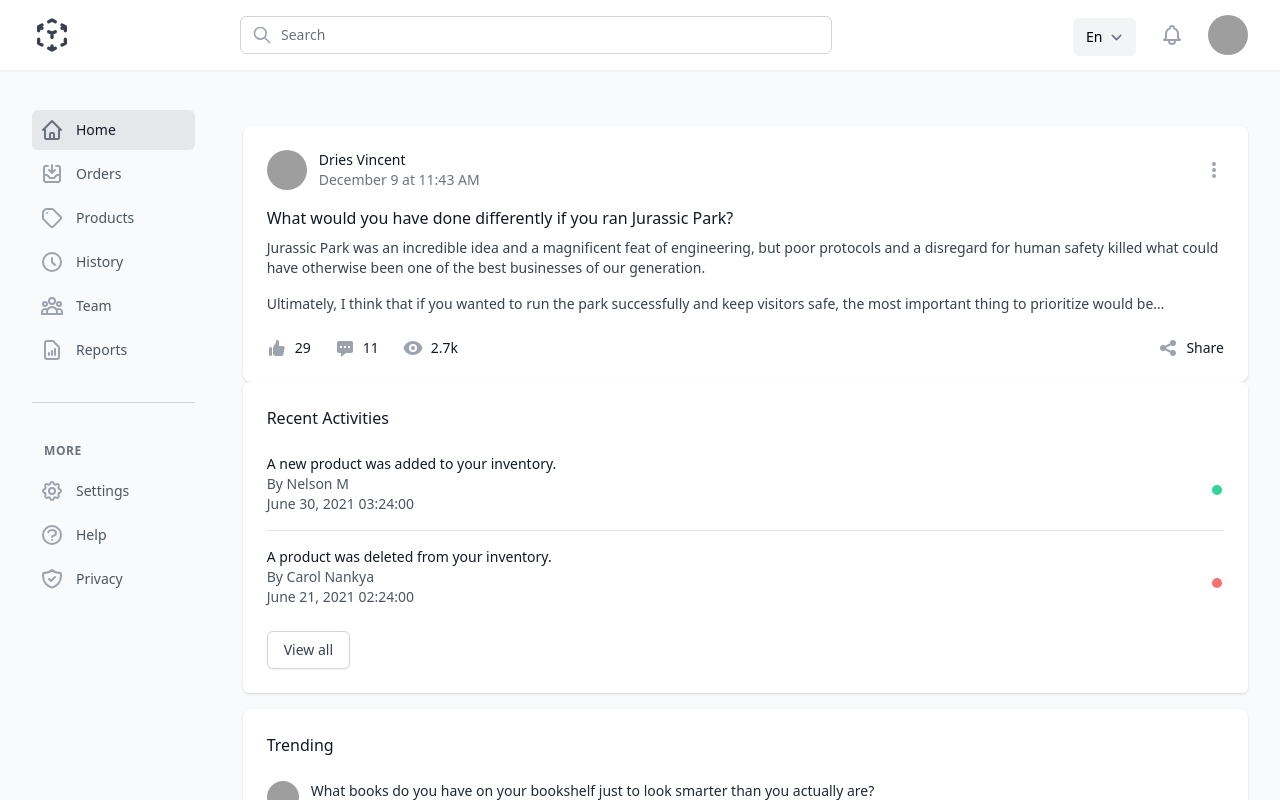
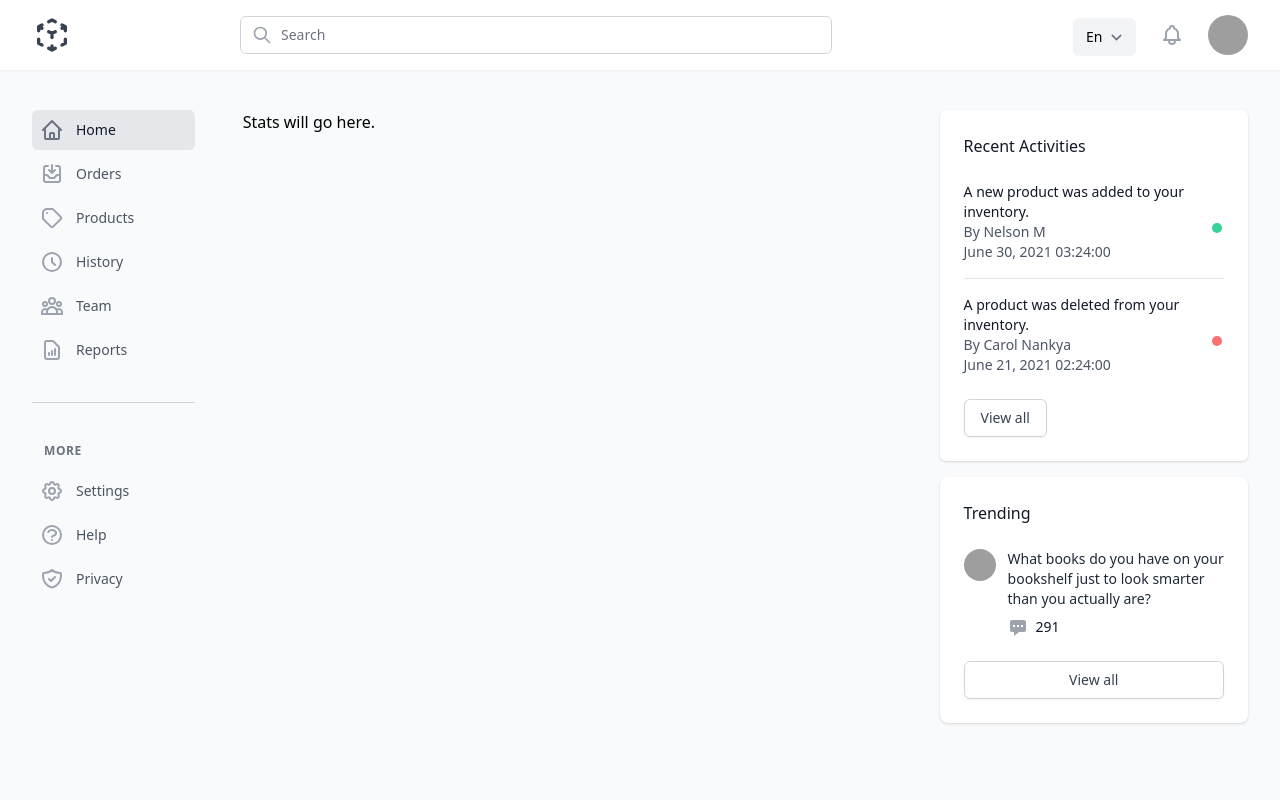
Before and after one commit to mwinel/ezziepos, a Next.js app: page / in a window 1280 px wide. Shown: the top 800 px of the page. Built offline with nearby package versions, Linux system fonts and the light colour scheme; grey boxes are pictures that could not be loaded.

Commit message:
Fix home page

```diff
--- a/pages/index.tsx
+++ b/pages/index.tsx
@@ -1,38 +1,6 @@
-import { Fragment } from "react";
-import { Menu, Transition } from "@headlessui/react";
-import {
-  ChatAltIcon,
-  CodeIcon,
-  DotsVerticalIcon,
-  EyeIcon,
-  ShareIcon,
-  StarIcon,
-  ThumbUpIcon,
-} from "@heroicons/react/solid";
+import { ChatAltIcon } from "@heroicons/react/solid";
 import Aside from "@components/ui/Aside";
 import RecentActivities from "@components/activities/RecentActivities";
-import classNames from "@common/classnames";
-
-const questions = [
-  {
-    id: "81614",
-    likes: "29",
-    replies: "11",
-    views: "2.7k",
-    author: {
-      name: "Dries Vincent",
-      imageUrl:
-        "https://images.unsplash.com/photo-1506794778202-cad84cf45f1d?ixlib=rb-1.2.1&ixid=eyJhcHBfaWQiOjEyMDd9&auto=format&fit=facearea&facepad=2&w=256&h=256&q=80",
-      href: "#",
-    },
-    date: "December 9 at 11:43 AM",
-    datetime: "2020-12-09T11:43:00",
-    href: "#",
-    title: "What would you have done differently if you ran Jurassic Park?",
-    body: "\n          <p>\n            Jurassic Park was an incredible idea and a magnificent feat of engineering, but poor protocols and a disregard for human safety killed what could have otherwise been one of the best businesses of our generation.\n          </p>\n          <p>\n            Ultimately, I think that if you wanted to run the park successfully and keep visitors safe, the most important thing to prioritize would be&hellip;\n          </p>\n        ",
-  },
-  // More questions...
-];
 
 const recentActivities = [
   {
@@ -68,181 +36,11 @@ const trendingPosts = [
 const Home = () => {
   return (
     <>
-      {/* Main */}
-      <main className="lg:col-span-9 xl:col-span-6">
-        {/* <Tabs tabs={tabs} id="demo-tabs" /> */}
-        <div className="mt-4">
-          <h1 className="sr-only">Recent questions</h1>
-          <ul className="space-y-4">
-            {questions.map((question) => (
-              <li
-                key={question.id}
-                className="bg-white px-4 py-6 shadow sm:p-6 sm:rounded-lg"
-              >
-                <article aria-labelledby={"question-title-" + question.id}>
-                  <div>
-                    <div className="flex space-x-3">
-                      <div className="flex-shrink-0">
-                        <img
-                          className="h-10 w-10 rounded-full"
-                          src={question.author.imageUrl}
-                          alt=""
-                        />
+      <div className="grid grid-cols-3 gap-10">
+        <div className="col-span-2">
+          <h2>Stats will go here.</h2>
         </div>
-                      <div className="min-w-0 flex-1">
-                        <p className="text-sm font-medium text-gray-900">
-                          <a
-                            href={question.author.href}
-                            className="hover:underline"
-                          >
-                            {question.author.name}
-                          </a>
-                        </p>
-                        <p className="text-sm text-gray-500">
-                          <a href={question.href} className="hover:underline">
-                            <time dateTime={question.datetime}>
-                              {question.date}
-                            </time>
-                          </a>
-                        </p>
-                      </div>
-                      <div className="flex-shrink-0 self-center flex">
-                        <Menu
-                          as="div"
-                          className="relative inline-block text-left"
-                        >
-                          {({ open }) => (
-                            <>
-                              <div>
-                                <Menu.Button className="-m-2 p-2 rounded-full flex items-center text-gray-400 hover:text-gray-600">
-                                  <span className="sr-only">Open options</span>
-                                  <DotsVerticalIcon
-                                    className="h-5 w-5"
-                                    aria-hidden="true"
-                                  />
-                                </Menu.Button>
-                              </div>
-
-                              <Transition
-                                show={open}
-                                as={Fragment}
-                                enter="transition ease-out duration-100"
-                                enterFrom="transform opacity-0 scale-95"
-                                enterTo="transform opacity-100 scale-100"
-                                leave="transition ease-in duration-75"
-                                leaveFrom="transform opacity-100 scale-100"
-                                leaveTo="transform opacity-0 scale-95"
-                              >
-                                <Menu.Items
-                                  static
-                                  className="origin-top-right absolute right-0 mt-2 w-56 rounded-md shadow-lg bg-white ring-1 ring-black ring-opacity-5 focus:outline-none"
-                                >
-                                  <div className="py-1">
-                                    <Menu.Item>
-                                      {({ active }) => (
-                                        <a
-                                          href="#"
-                                          className={classNames(
-                                            active
-                                              ? "bg-gray-100 text-gray-900"
-                                              : "text-gray-700",
-                                            "flex px-4 py-2 text-sm"
-                                          )}
-                                        >
-                                          <StarIcon
-                                            className="mr-3 h-5 w-5 text-gray-400"
-                                            aria-hidden="true"
-                                          />
-                                          <span>Add to favorites</span>
-                                        </a>
-                                      )}
-                                    </Menu.Item>
-                                    <Menu.Item>
-                                      {({ active }) => (
-                                        <a
-                                          href="#"
-                                          className={classNames(
-                                            active
-                                              ? "bg-gray-100 text-gray-900"
-                                              : "text-gray-700",
-                                            "flex px-4 py-2 text-sm"
-                                          )}
-                                        >
-                                          <CodeIcon
-                                            className="mr-3 h-5 w-5 text-gray-400"
-                                            aria-hidden="true"
-                                          />
-                                          <span>Embed</span>
-                                        </a>
-                                      )}
-                                    </Menu.Item>
-                                  </div>
-                                </Menu.Items>
-                              </Transition>
-                            </>
-                          )}
-                        </Menu>
-                      </div>
-                    </div>
-                    <h2
-                      id={"question-title-" + question.id}
-                      className="mt-4 text-base font-medium text-gray-900"
-                    >
-                      {question.title}
-                    </h2>
-                  </div>
-                  <div
-                    className="mt-2 text-sm text-gray-700 space-y-4"
-                    dangerouslySetInnerHTML={{ __html: question.body }}
-                  />
-                  <div className="mt-6 flex justify-between space-x-8">
-                    <div className="flex space-x-6">
-                      <span className="inline-flex items-center text-sm">
-                        <button className="inline-flex space-x-2 text-gray-400 hover:text-gray-500">
-                          <ThumbUpIcon className="h-5 w-5" aria-hidden="true" />
-                          <span className="font-medium text-gray-900">
-                            {question.likes}
-                          </span>
-                          <span className="sr-only">likes</span>
-                        </button>
-                      </span>
-                      <span className="inline-flex items-center text-sm">
-                        <button className="inline-flex space-x-2 text-gray-400 hover:text-gray-500">
-                          <ChatAltIcon className="h-5 w-5" aria-hidden="true" />
-                          <span className="font-medium text-gray-900">
-                            {question.replies}
-                          </span>
-                          <span className="sr-only">replies</span>
-                        </button>
-                      </span>
-                      <span className="inline-flex items-center text-sm">
-                        <button className="inline-flex space-x-2 text-gray-400 hover:text-gray-500">
-                          <EyeIcon className="h-5 w-5" aria-hidden="true" />
-                          <span className="font-medium text-gray-900">
-                            {question.views}
-                          </span>
-                          <span className="sr-only">views</span>
-                        </button>
-                      </span>
-                    </div>
-                    <div className="flex text-sm">
-                      <span className="inline-flex items-center text-sm">
-                        <button className="inline-flex space-x-2 text-gray-400 hover:text-gray-500">
-                          <ShareIcon className="h-5 w-5" aria-hidden="true" />
-                          <span className="font-medium text-gray-900">
-                            Share
-                          </span>
-                        </button>
-                      </span>
-                    </div>
-                  </div>
-                </article>
-              </li>
-            ))}
-          </ul>
-        </div>
-      </main>
-      {/* Aside */}
+        <div className="">
           <Aside>
             {/* Recent Activities */}
             <RecentActivities data={recentActivities} />
@@ -298,6 +96,9 @@ const Home = () => {
               </div>
             </section>
           </Aside>
+        </div>
+      </div>
+      {/* Main */}
     </>
   );
 };
```
Lines whose indentation alone changed are shown as unchanged.
